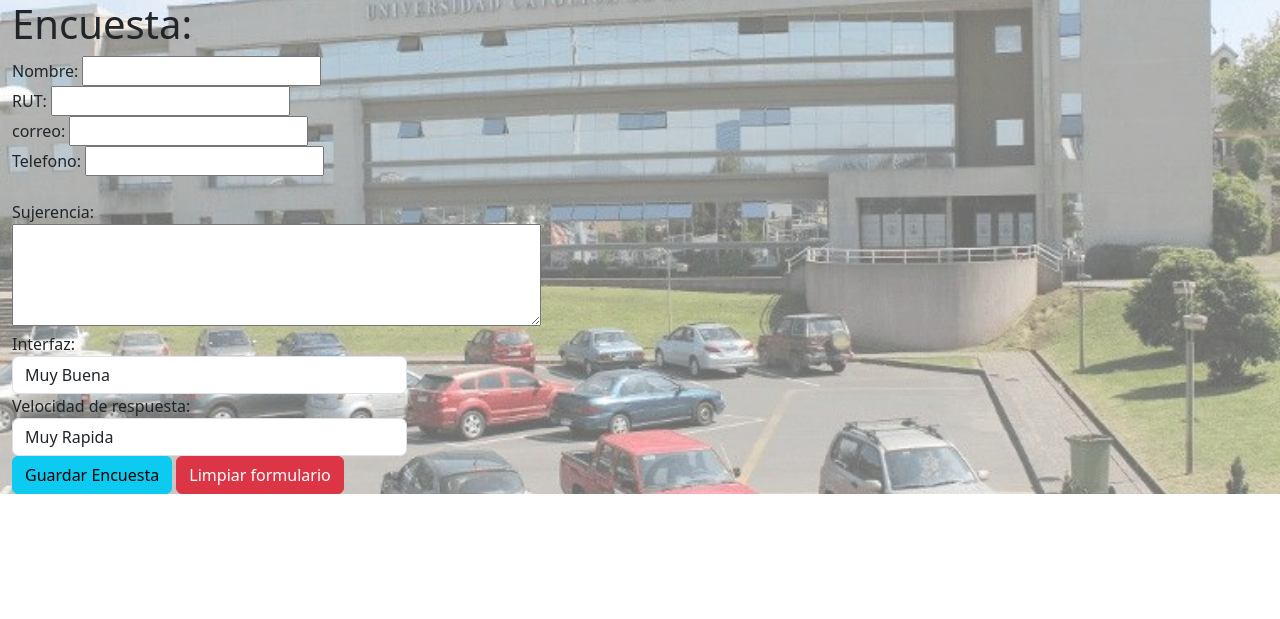
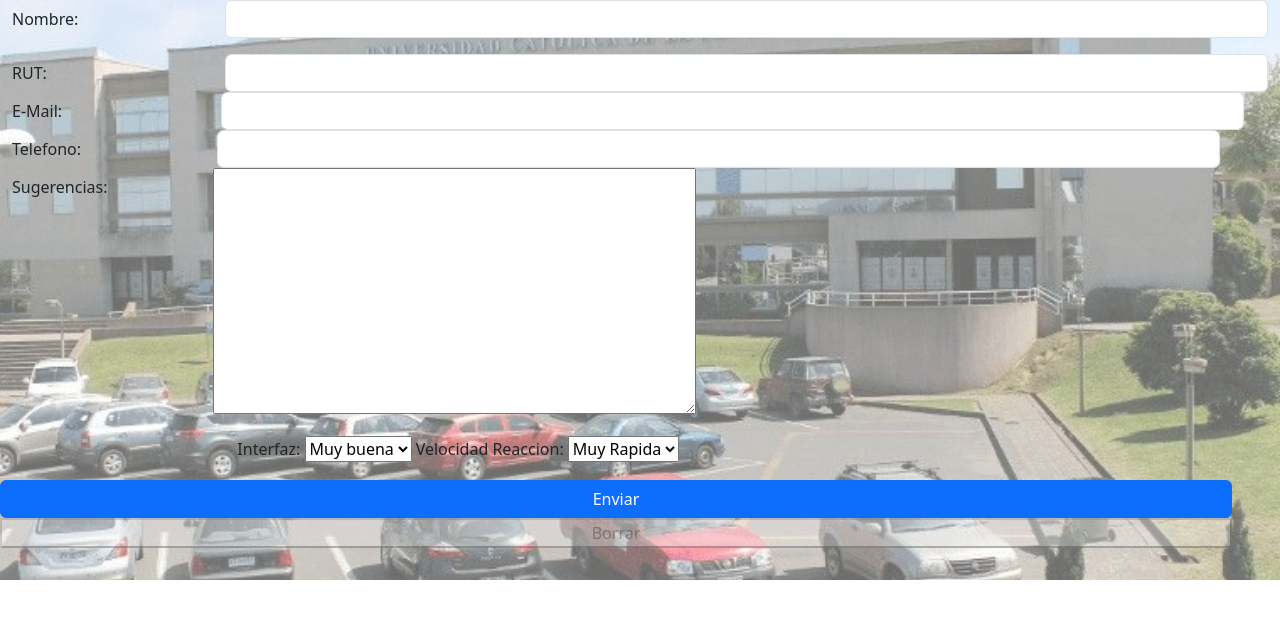
Before and after one commit to DiegoAraneda98/Proyecto-N1-taller-ing-software, a PHP site: page / in a window 1280 px wide. Shown: the top 619 px of the page. Run offline with PHP 8.4, Linux system fonts and the light colour scheme.

Commit message:
dgd
dfgdda

```diff
--- /dev/null
+++ b/BaseDatos/conectar.php
@@ -0,0 +1,3 @@
+<?php
+    $connection = mysqli_connect("localhost","root","","repuestos");
+?>
--- a/index.php
+++ b/index.php
@@ -9,57 +9,62 @@
   </head>
   <body>
     <div class="container-fluid fondo">
-    <form action="añadir_contacto.php" method="post">
-    <div class="row">
+    <form>
+  <div class="row mb-3">
+    <label for="inputnombre" class="col-sm-2 col-form-label">Nombre: </label>
+    <div class="col-sm-10">
+      <input type="text" class="form-control" id="inputnombre">
+    </div>
+  </div>
+  <div class="row mb-3">
+    <label for="inputRut" class="col-sm-2 col-form-label">RUT:</label>
+    <div class="col-sm-10">
+      <input type="text" class="form-control" id="inputrut">
+    </div>
+    <div class="row mb-3">
+    <label for="inputCorreo" class="col-sm-2 col-form-label">E-Mail:</label>
+    <div class="col-sm-10">
+      <input type="email" class="form-control" id="inputema">
+    </div>
+     <div class="row mb-3">
+    <label for="inputTele" class="col-sm-2 col-form-label">Telefono:</label>
+    <div class="col-sm-10">
+      <input type="number" class="form-control" id="inputtel">
+    </div>
+     <div class="row mb-3">
+    <label for="inputSug" class="col-sm-2 col-form-label">Sugerencias:</label>
+    <div class="col-sm-10">
+      <textarea name="tasug" id="inputsuge" cols="50" rows="10" maxlength="500"></textarea>
+    </div>
+  </div>
 
-        <div class="col-md-4">
-          <h1>Encuesta:</h1>
-            Nombre:
-            <input type="text" name="Nombre" id="">
-            <br>
-            RUT:
-            <input type="text" name="Rut" id="">
-            <br>
-            correo:
-            <input type="email" name="correo" id="">
-            <br>
-            Telefono:
-            <input type="text" name="Telefono" id="">
-            <br>
-            <br>
-            Sujerencia:
-            <br>
-            <textarea name="sug" id="suge" cols="55" rows="4"></textarea>
-        </div>
-          <div class="row">
-          <div class="col-md-4">
-          Interfaz:
-          <select  id="inter" class="form-control">
-            <option value="5">Muy Buena</option>
-            <option value="4">Buena</option>
-            <option value="3">Regular</option>
-            <option value="2">Mala</option>
-            <option value="1">Muy Mala Mala</option>
-
-          </select>
-          Velocidad de respuesta:
-          <select  id="vel" class="form-control">
-            <option value="5">Muy Rapida</option>
-            <option value="4">Rapida</option>
-            <option value="3">Regular</option>
-            <option value="2">Lenta</option>
-            <option value="1">Lenta</option>
-
-          </select>
-          <div class="col-md-12">
-          <button type="button" class="btn btn-info" id="saveForm" onclick="saveForm">Guardar Encuesta</button>
-        <button type="button" class="btn btn-danger" id="clearForm">Limpiar formulario</button>
-          </div>
-          </div>
-        </div>
-       </form>
+  <div class="row mb-3">
+    <div class="col-sm-10 offset-sm-2">
+      <div class="form-check">
+        Interfaz:
+        <Select id="interfaz">
+        <option value="Muy Buena">Muy buena</option>
+        <option value="Buena">Buena</option>
+         <option value="Neutral">Neutral</option>
+        <option value="Mala">Mal</option>
+        <option value="Muy Mala">Muy Mala</option>
+        </Select>
+         Velocidad Reaccion:
+         <Select id="rapidez">
+        <option value="Muy Rapida">Muy Rapida</option>
+        <option value="Rapida">Rapida</option>
+         <option value="Neutral">Neutral</option>
+        <option value="Lenta">Lenta</option>
+        <option value="Muy Lenta">Muy Lenta</option>
+        </Select>
+        </label>
       </div>
     </div>
+  </div>
+  <button type="submit" class="btn btn-primary">Enviar</button>
+  <button disabled="disabled">Borrar</button>
+
+</form>
     <script src="https://cdn.jsdelivr.net/npm/bootstrap@5.3.2/dist/js/bootstrap.bundle.min.js" integrity="sha384-C6RzsynM9kWDrMNeT87bh95OGNyZPhcTNXj1NW7RuBCsyN/o0jlpcV8Qyq46cDfL" crossorigin="anonymous"></script>
   </body>
 </html>
```
Also changed, not shown: añadir_contacto.php (+6 -1 lines).
